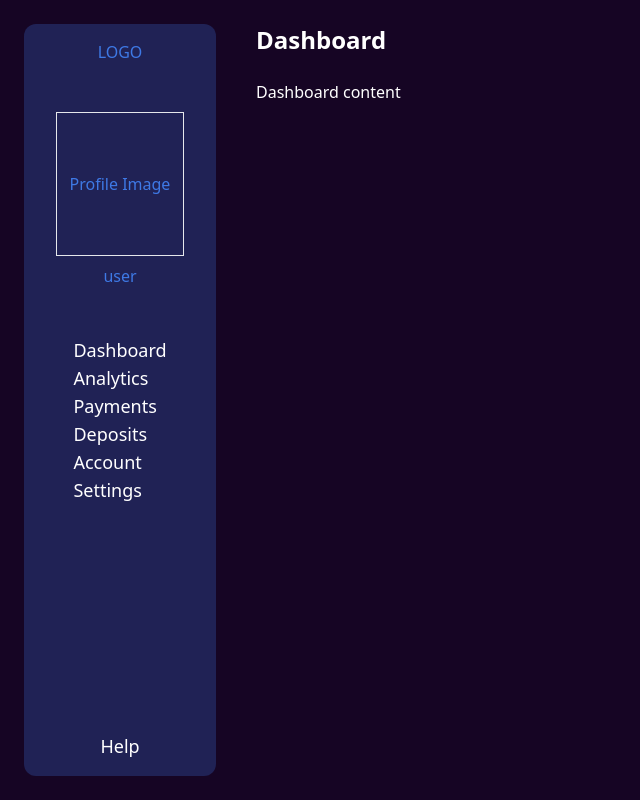
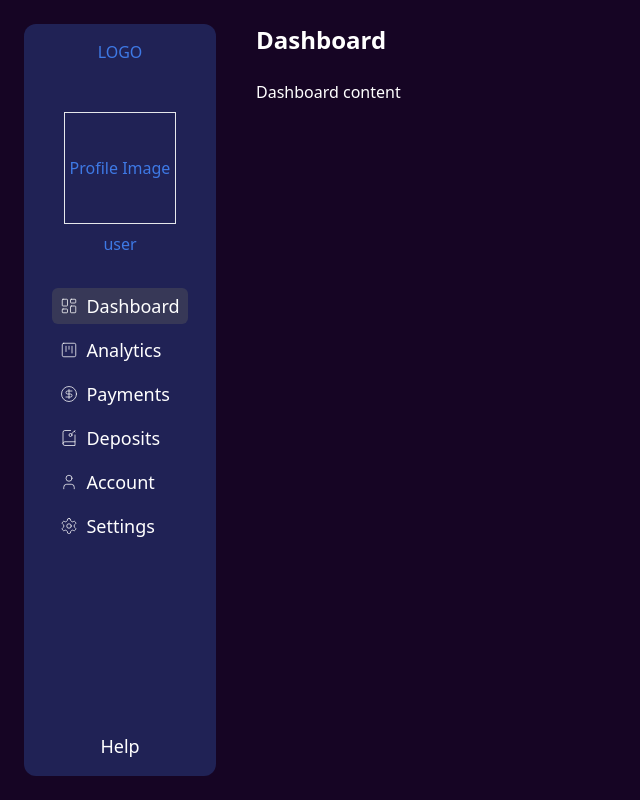
Before and after one commit to Hack-Weekly/lavender-snake-banking, a React (Vite) app in the folder frontend/: page /signin in a window 1280 px wide. Both pictures are taken after a click on the button "Sign In". Shown: the whole page, without its empty margins (0-640 px from the left). Built offline with nearby package versions, Linux system fonts and the light colour scheme.

Commit message:
use navlink, add icons

```diff
--- a/frontend/src/components/dashboard-layout-components/LeftSideBar.jsx
+++ b/frontend/src/components/dashboard-layout-components/LeftSideBar.jsx
@@ -1,20 +1,29 @@
-import { Link } from "react-router-dom";
+import { NavLink } from "react-router-dom";
 import { navOptions } from "../../constants/navOptions";
 
 const LeftSideBar = () => {
   return (
     <div className="max-h-[calc(100vh-3rem)] w-48 flex flex-col p-4 bg-accent/25 text-accent rounded-xl">
       <div className="text-center">LOGO</div>
-      <div className="h-36 flex items-center justify-center border mx-4 mt-12 mb-2">
+      <div className="h-28 flex items-center justify-center border mx-6 mt-12 mb-2">
         Profile Image
       </div>
       <div className="text-center">user</div>
-      <nav className="mt-12 flex flex-col items-center flex-auto">
-        <ul className="flex flex-col items-start text-lg text-lightest">
+      <nav className="mt-8 flex flex-col items-center flex-auto">
+        <ul className="flex flex-col gap-2 text-lg text-lightest">
           {navOptions.map((navOption) => {
             return (
               <li key={navOption.name}>
-                <Link to={navOption.path}>{navOption.name}</Link>
+                <NavLink
+                  to={navOption.path}
+                  className={({ isActive }) =>
+                    `flex items-center gap-2 px-2 py-1 rounded-md ${
+                      isActive ? "bg-grey/40" : ""
+                    }`
+                  }
+                >
+                  <navOption.icon size={18} strokeWidth={1} /> {navOption.name}
+                </NavLink>
               </li>
             );
           })}
--- a/frontend/src/constants/navOptions.js
+++ b/frontend/src/constants/navOptions.js
@@ -4,36 +4,50 @@ import Payments from "../components/Payments";
 import Deposits from "../components/Deposits";
 import Account from "../components/Account.jsx";
 import Settings from "../components/Settings";
+import {
+  BookKeyIcon,
+  CircleDollarSignIcon,
+  KanbanSquareIcon,
+  LayoutDashboardIcon,
+  SettingsIcon,
+  UserIcon,
+} from "lucide-react";
 
 export const navOptions = [
   {
     name: "Dashboard",
     path: "/dashboard",
     element: Dashboard,
+    icon: LayoutDashboardIcon,
   },
   {
     name: "Analytics",
     path: "/analytics",
     element: Analytics,
+    icon: KanbanSquareIcon,
   },
   {
     name: "Payments",
     path: "/payments",
     element: Payments,
+    icon: CircleDollarSignIcon,
   },
   {
     name: "Deposits",
     path: "/deposits",
     element: Deposits,
+    icon: BookKeyIcon,
   },
   {
     name: "Account",
     path: "/account",
     element: Account,
+    icon: UserIcon,
   },
   {
     name: "Settings",
     path: "/settings",
     element: Settings,
+    icon: SettingsIcon,
   },
 ];
```
